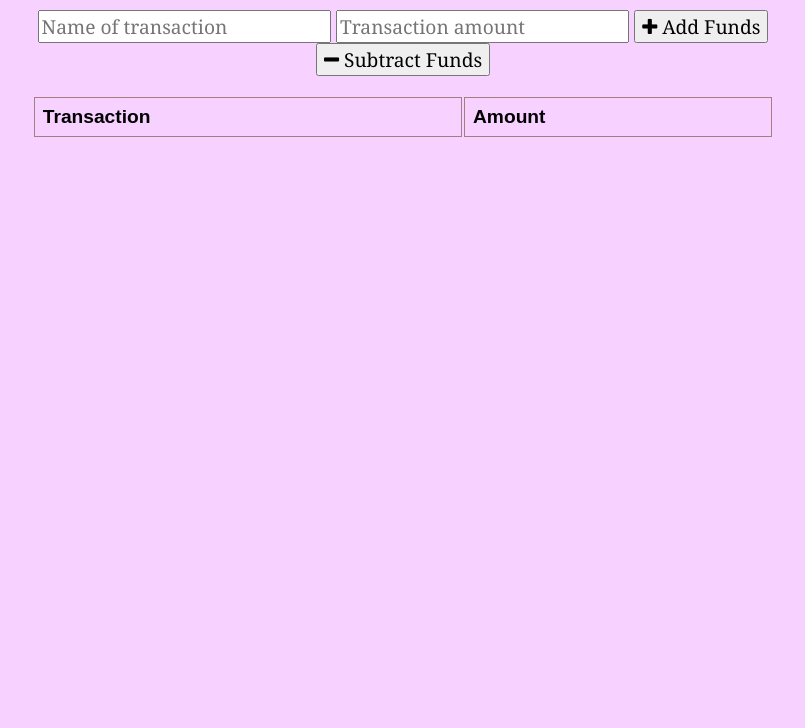
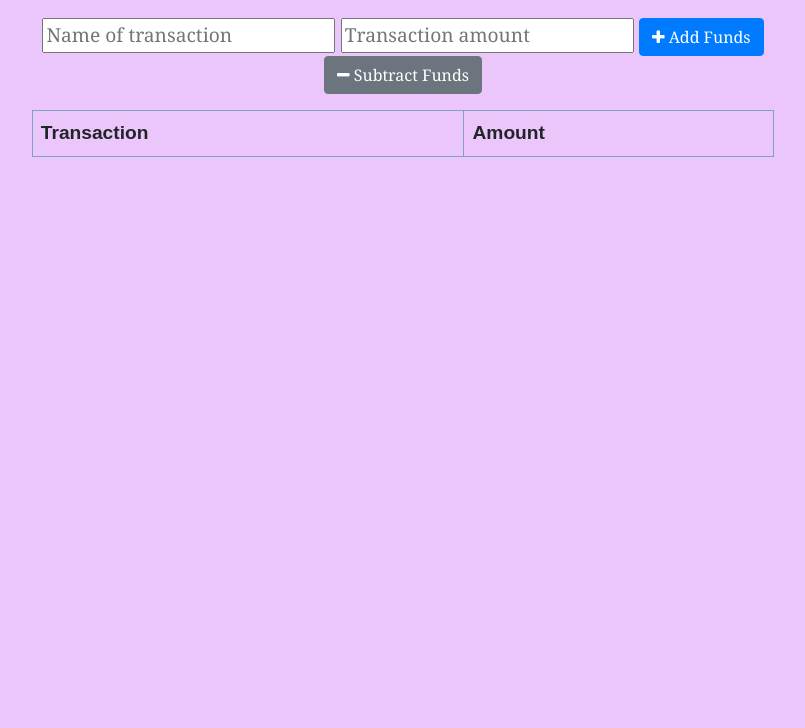
Before and after one commit to choumrdh/18_PWA_BudgetTrackers, a website: page public/index.html in a window 1280 px wide. Shown: the part 72-800 px from the top of the page, without its empty margins (237-1042 px from the left). Drawn offline with nearby package versions, Linux system fonts and the light colour scheme; no server answers.

Commit message:
bootstrap and style.css

```diff
--- a/public/index.html
+++ b/public/index.html
@@ -8,6 +8,7 @@
   <link rel="shortcut icon" href="icons/icon-192x192.png" type="image/x-icon">
 
   <link rel="stylesheet" href="https://stackpath.bootstrapcdn.com/font-awesome/4.7.0/css/font-awesome.min.css">
+  <link rel="stylesheet" href="https://stackpath.bootstrapcdn.com/bootstrap/4.5.0/css/bootstrap.min.css" integrity="sha384-9aIt2nRpC12Uk9gS9baDl411NQApFmC26EwAOH8WgZl5MYYxFfc+NcPb1dKGj7Sk" crossorigin="anonymous">
   <link rel="stylesheet" href="styles.css">
 
   <title>Budget Tracker</title>
@@ -21,8 +22,8 @@
     <div class="form">
       <input type="text" id="t-name" placeholder="Name of transaction" />
       <input type="number" min="0" id="t-amount" placeholder="Transaction amount" />
-      <button id="add-btn"><i class="fa fa-plus buttons"></i> Add Funds</button>
-      <button id="sub-btn"><i class="fa fa-minus"></i> Subtract Funds</button>
+      <button id="add-btn" class="btn btn-primary"><i class="fa fa-plus buttons "></i> Add Funds</button>
+      <button id="sub-btn" class="btn btn-secondary"><i class="fa fa-minus "></i> Subtract Funds</button>
       <p class="error"></p>
     </div>
 
--- a/public/styles.css
+++ b/public/styles.css
@@ -1,7 +1,7 @@
 body {
   font-size: 120%;
   font-family: Arial, Helvetica, sans-serif;
-  background-color: #f7d1ff;
+  background-color: #ebc6fa;
 }
 
 button, input {
@@ -14,13 +14,13 @@ table {
 }
 
 td, th {
-  border: 1px solid #a77e7e;
+  border: 1px solid #7e9fca;
   text-align: left;
   padding: 8px;
 }
 
 tr:nth-child(even) {
-  background-color: #a77e7e;
+  background-color: #7e9fca;
 }
 
 .error {
```
